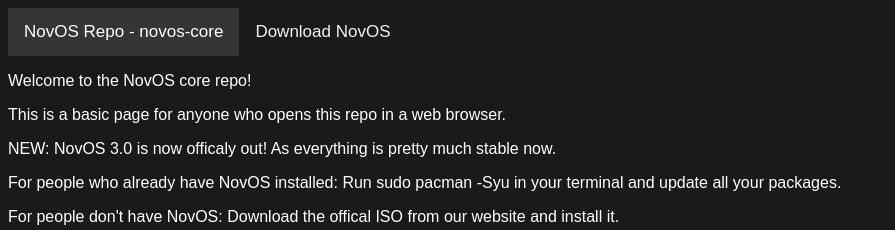
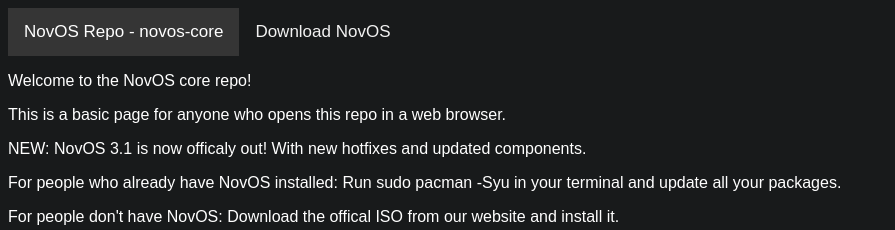
Before and after one commit to NovOS-Linux/novos-core, a plain HTML site: page index.html in a window 1280 px wide. Shown: the top 230 px of the page, without its empty margins (0-895 px from the left). Drawn offline with Linux system fonts and the light colour scheme.

Commit message:
NovOS 3.1 + new components added

```diff
--- a/index.html
+++ b/index.html
@@ -82,7 +82,7 @@ embed[type="application/pdf"] { filter: invert(100%) contrast(90%); }</style></h
 
 <p>This is a basic page for anyone who opens this repo in a web browser.</p>
 
-<p>NEW: NovOS 3.0 is now officaly out! As everything is pretty much stable now.</p>
+<p>NEW: NovOS 3.1 is now officaly out! With new hotfixes and updated components.</p>
 <p>For people who already have NovOS installed: Run sudo pacman -Syu in your terminal and update all your packages.</p>
 <p>For people don't have NovOS: Download the offical ISO from our website and install it.</p>
 
```
Also changed, not shown: 7 other files.
